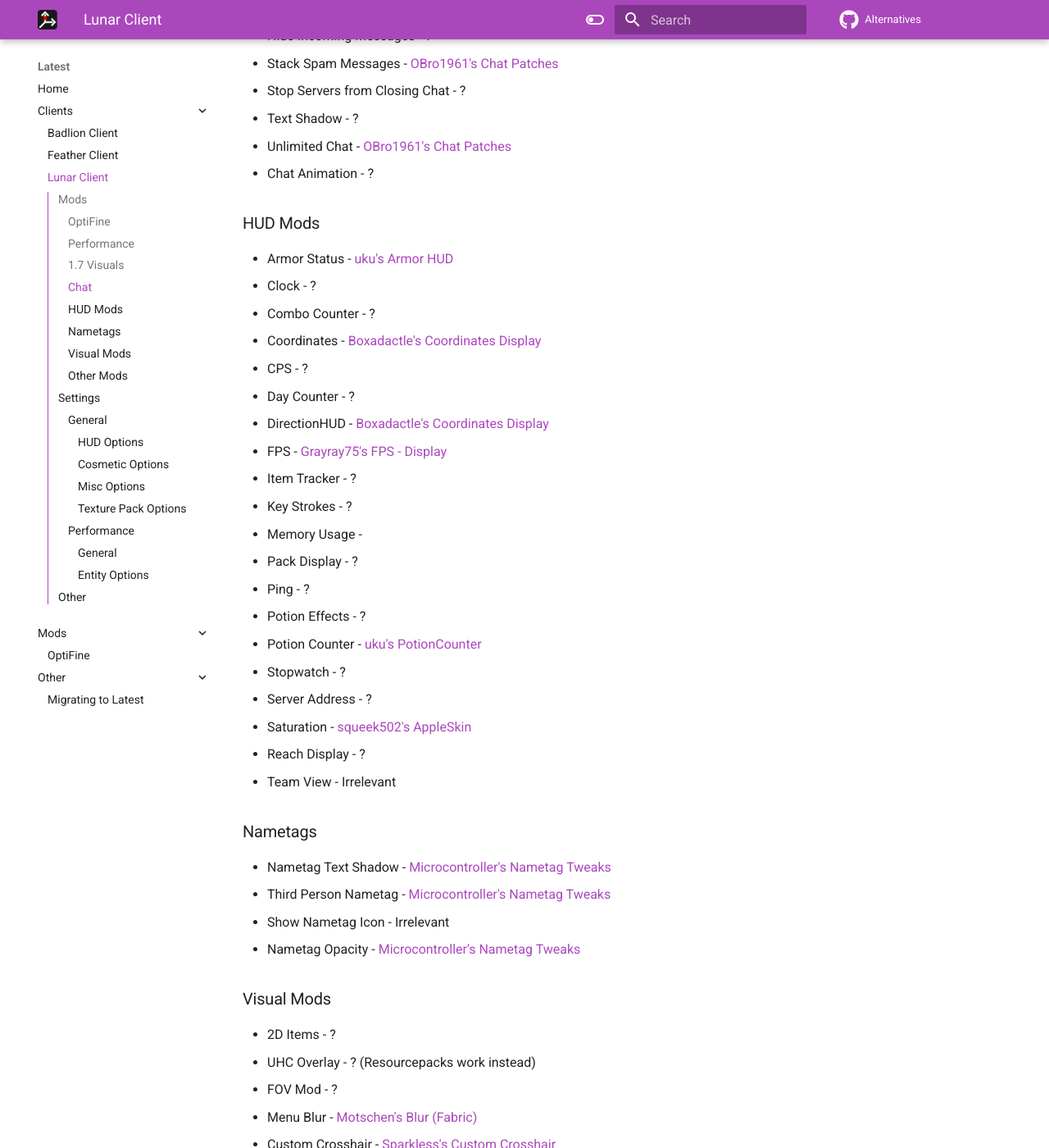
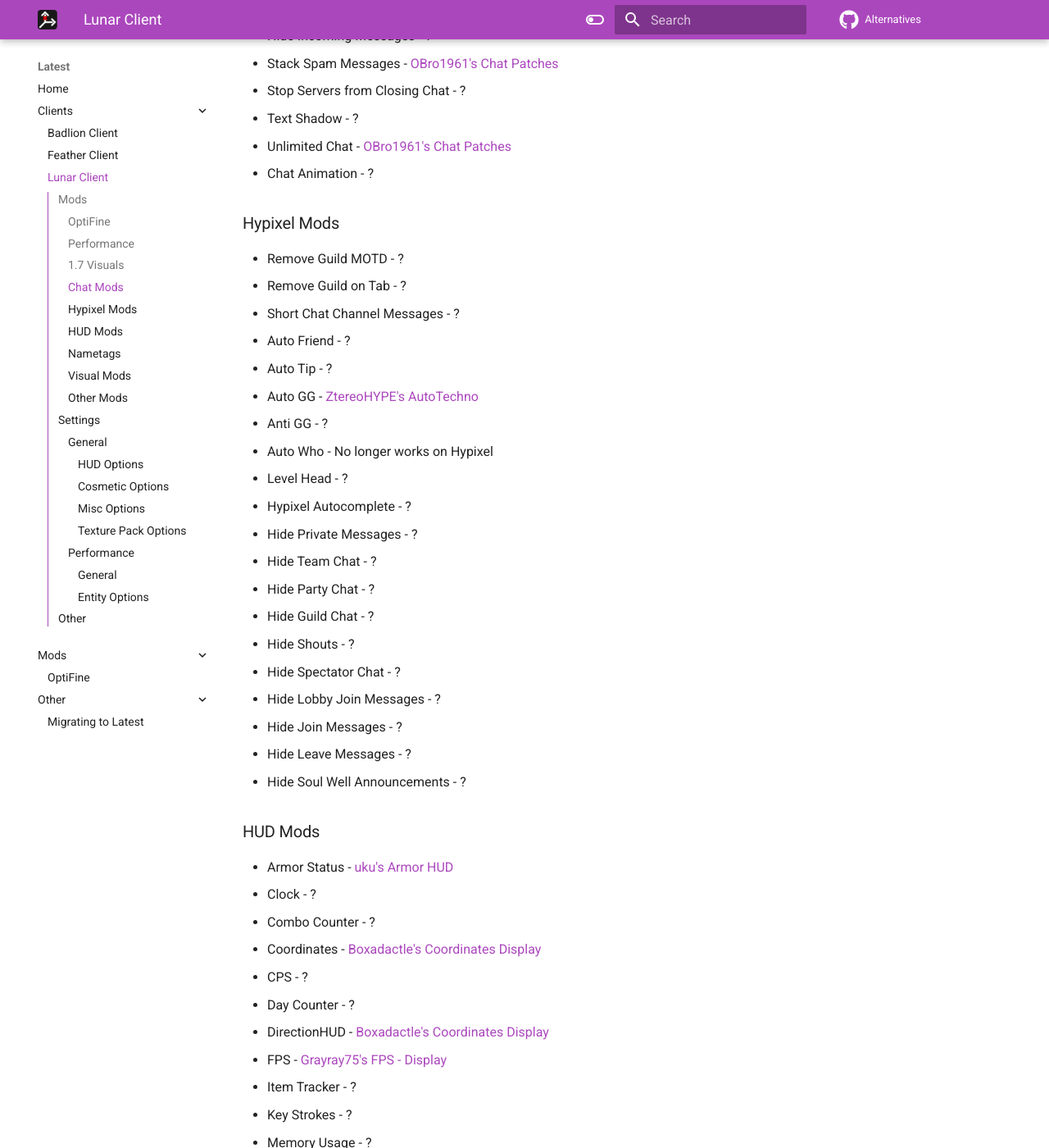
Before and after one commit to MicrocontrollersDev/Alternatives, an MkDocs documentation site: the page built from docs/latest/lunar_client.md, in a window 1280 px wide and 1400 px high, scrolled down 905 px. Shown: the whole window at 82% size. Built offline with MkDocs 1.6.1 and Material for MkDocs 9.7.7, drawn with Linux system fonts in a browser that asks for light colours; comment, search, counter and statistics services are not loaded.

Commit message:
some more

```diff
--- a/docs/latest/lunar_client.md
+++ b/docs/latest/lunar_client.md
@@ -19,7 +19,7 @@
 * Hit Armor Color - [rizecookey's CookeyMod](https://github.com/rizecookey/CookeyMod/releases/latest)
 * Reduced Hurt Animation - [Microcontroller's Overlay Tweaks](https://modrinth.com/mod/overlaytweaks)
 
-### Chat
+### Chat Mods
 
 * Chat Filter - ?
 * Chat Height Fix - [OBro1961's Chat Patches](https://modrinth.com/mod/chatpatches)
@@ -33,6 +33,30 @@
 * Unlimited Chat - [OBro1961's Chat Patches](https://modrinth.com/mod/chatpatches)
 * Chat Animation - ?
 
+### Hypixel Mods
+
+
+* Remove Guild MOTD - ?
+* Remove Guild on Tab - ?
+* Short Chat Channel Messages - ?
+* Auto Friend - ?
+* Auto Tip - ?
+* Auto GG - [ZtereoHYPE's AutoTechno](https://modrinth.com/mod/autotechno)
+* Anti GG - ?
+* Auto Who - No longer works on Hypixel
+* Level Head - ?
+* Hypixel Autocomplete - ?
+* Hide Private Messages - ?
+* Hide Team Chat - ?
+* Hide Party Chat - ?
+* Hide Guild Chat - ?
+* Hide Shouts - ?
+* Hide Spectator Chat - ?
+* Hide Lobby Join Messages - ?
+* Hide Join Messages - ?
+* Hide Leave Messages - ?
+* Hide Soul Well Announcements - ?
+
 ### HUD Mods
 
 * Armor Status - [uku's Armor HUD](https://modrinth.com/mod/ukus-armor-hud)
@@ -45,7 +69,7 @@
 * FPS - [Grayray75's FPS - Display](https://modrinth.com/mod/fpsdisplay)
 * Item Tracker - ?
 * Key Strokes - ?
-* Memory Usage -
+* Memory Usage - ?
 * Pack Display - ?
 * Ping - ?
 * Potion Effects - ?
```
Also changed, not shown: docs/latest/badlion_client.md (+1 -1 lines).
